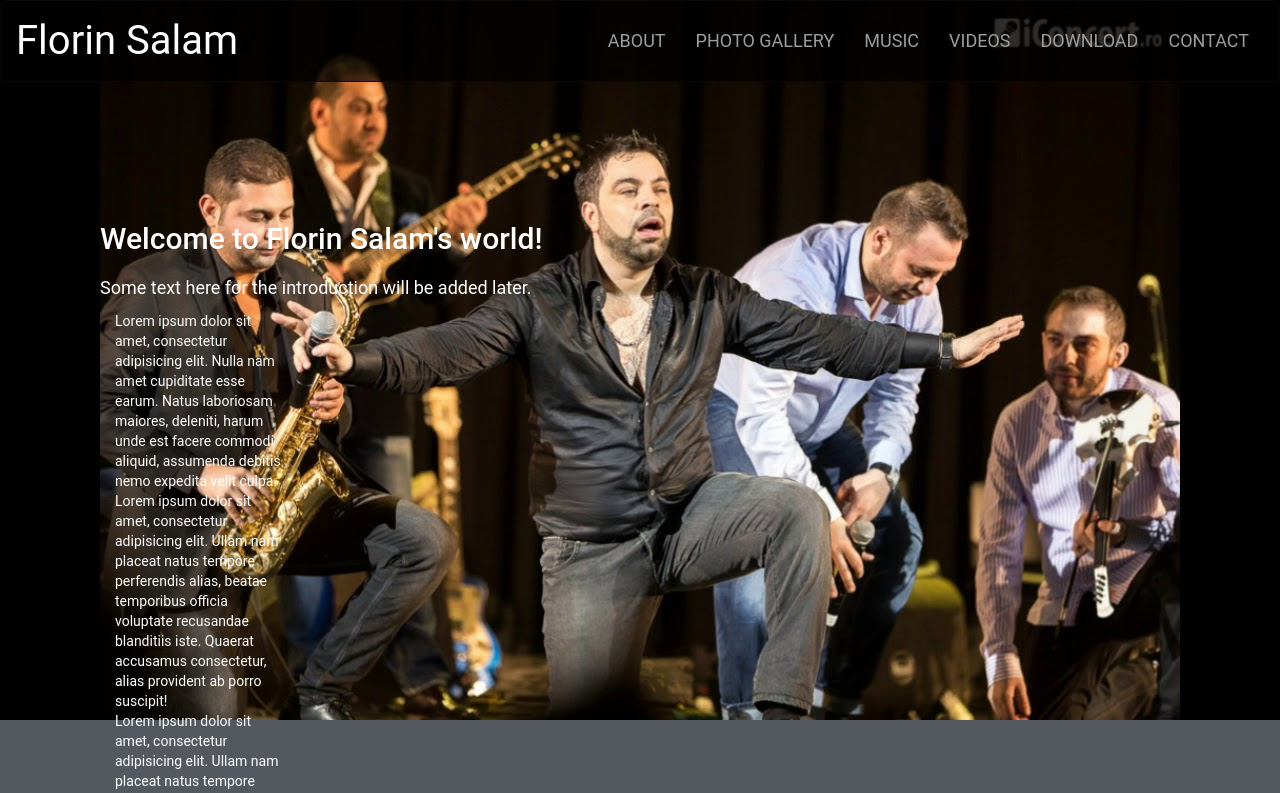
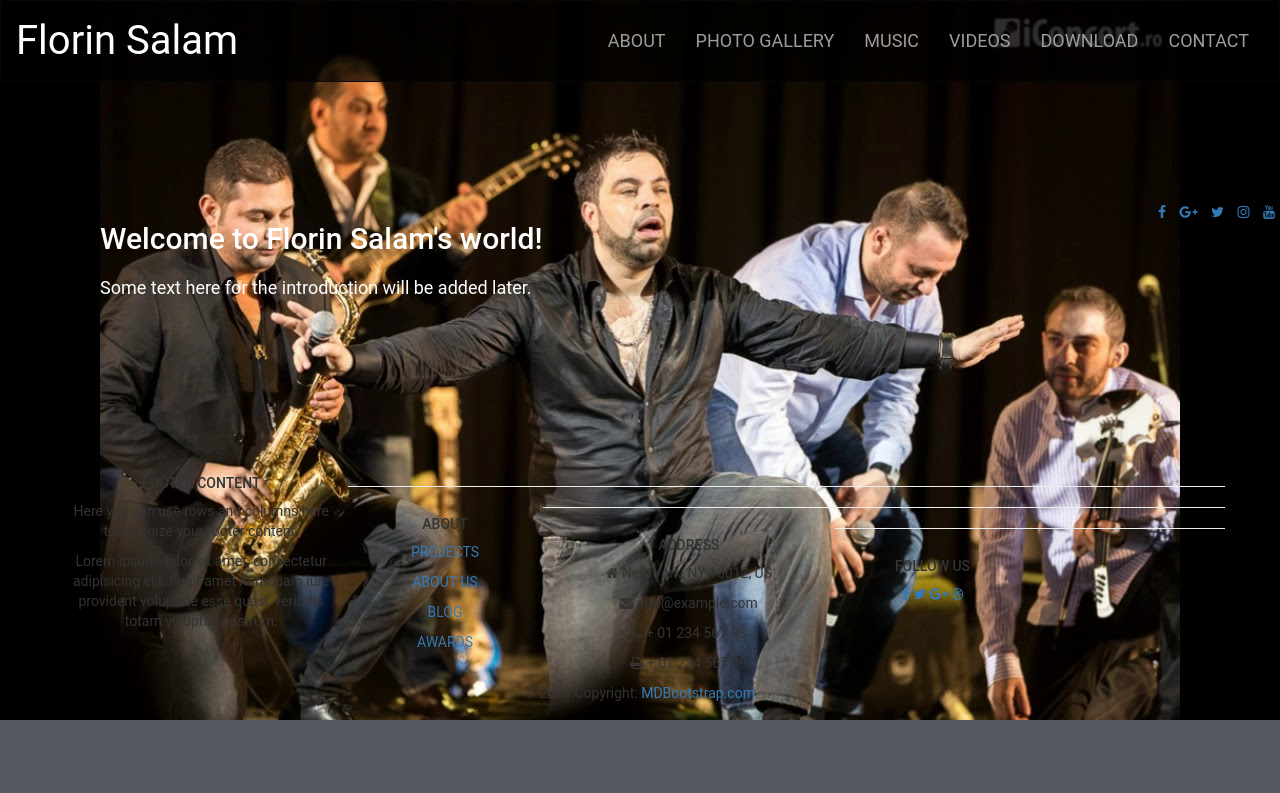
Before and after one commit to Code-Institute-Submissions/milestoneProject-1, a plain HTML site: page index.html in a window 1280 px wide. Shown: the top 793 px of the page. Drawn offline with nearby package versions, Linux system fonts and the light colour scheme.

Commit message:
added social icons next to introduction

```diff
--- a/index.html
+++ b/index.html
@@ -46,9 +46,23 @@
     <div class="wraper">
         <!--Introduction div-->
         <div class="container-fluid intro">
-
             <div class="row">
                 <div class="col-sm-6 col-md-12">
+                    <div class="social">
+                    <div class="social-media container-fluid">
+                        <div class="row justify-content-center align-items-center">
+                            <div class="social-media-card">
+                                <ul class="list-inline social-links d-flex justify-content-center">
+                                    <li class="list-inline-item"><a href="#" target="_blank"><i class="fa fa-facebook"></i></a></li>
+                                    <li class="list-inline-item"><a href="#" target="_blank"><i class="fa fa-google-plus"></i></a></li>
+                                    <li class="list-inline-item"><a href="#" target="_blank"><i class="fa fa-twitter"></i></a></li>
+                                    <li class="list-inline-item"><a href="#" target="_blank"><i class="fa fa-instagram"></i></a></li>
+                                    <li class="list-inline-item"><a href="#" target="_blank"><i class="fa fa-youtube"></i></a></li>
+                                </ul>
+                            </div>
+                        </div>
+                    </div>
+                </div>
                     <h2>Welcome to Florin Salam's world!</h2>
                     <p class="intro-text">Some text here for the introduction will be added later.</p>
                 </div>
@@ -56,35 +70,35 @@
         <div class="container-fluid">
             <div class="row">
                 <div class="col-sm-2 col-md-2">
-                    Lorem ipsum dolor sit amet, consectetur adipisicing elit. Nulla nam amet cupiditate esse earum. Natus laboriosam maiores, deleniti, harum unde est facere commodi aliquid, assumenda debitis nemo expedita velit culpa.
+
                 </div>
             </div>
         </div>
         <div class="container-fluid">
             <div class="row">
                 <div class="col-sm-2 col-md-2">
-                    Lorem ipsum dolor sit amet, consectetur adipisicing elit. Ullam nam placeat natus tempore perferendis alias, beatae temporibus officia voluptate recusandae blanditiis iste. Quaerat accusamus consectetur, alias provident ab porro suscipit!
+
                 </div>
             </div>
         </div>
         <div class="container-fluid">
             <div class="row">
                 <div class="col-sm-2 col-md-2">
-                    Lorem ipsum dolor sit amet, consectetur adipisicing elit. Ullam nam placeat natus tempore perferendis alias, beatae temporibus officia voluptate recusandae blanditiis iste. Quaerat accusamus consectetur, alias provident ab porro suscipit!
+
                 </div>
             </div>
         </div>
         <div class="container-fluid">
             <div class="row">
                 <div class="col-sm-2 col-md-2">
-                    Lorem ipsum dolor sit amet, consectetur adipisicing elit. Ullam nam placeat natus tempore perferendis alias, beatae temporibus officia voluptate recusandae blanditiis iste. Quaerat accusamus consectetur, alias provident ab porro suscipit!
+
                 </div>
             </div>
         </div>
         <div class="container-fluid">
             <div class="row">
                 <div class="col-sm-2 col-md-2">
-                    Lorem ipsum dolor sit amet, consectetur adipisicing elit. Ullam nam placeat natus tempore perferendis alias, beatae temporibus officia voluptate recusandae blanditiis iste. Quaerat accusamus consectetur, alias provident ab porro suscipit!
+
                 </div>
             </div>
         </div>
```
